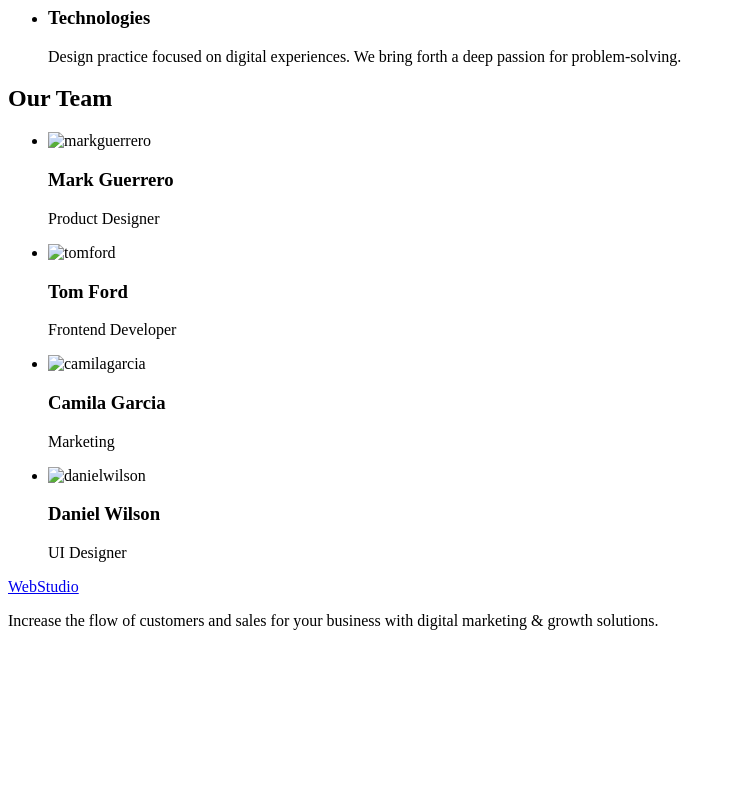
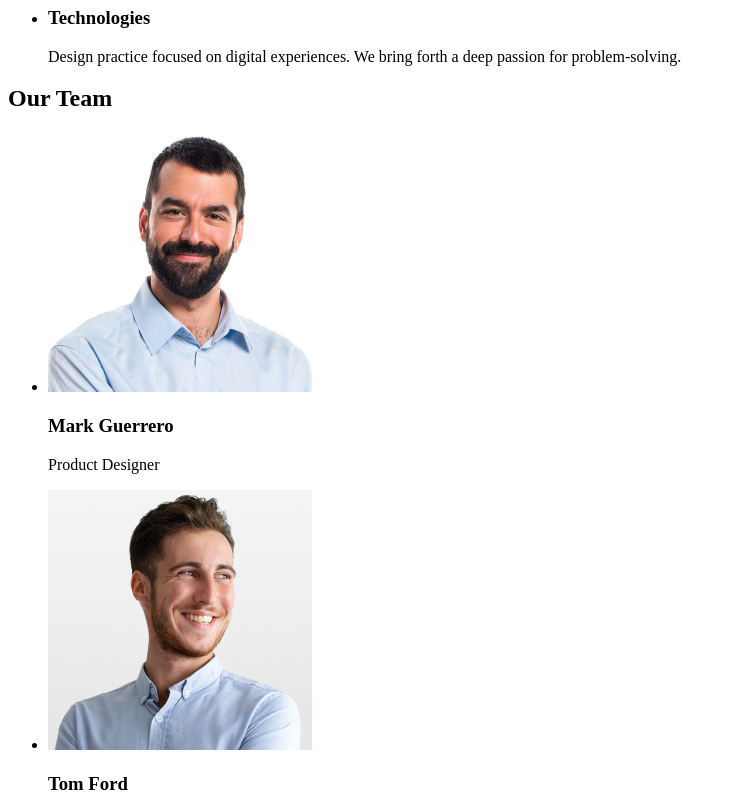
Before and after one commit to YarosTs8191/goit-markup-hw-01, a plain HTML site: page index.html in a window 1280 px wide. Shown: the part 480-1280 px from the top of the page, without its empty margins (0-736 px from the left). Before the commit the page ends 1126 px from the top, so only its background shows below. Drawn offline with Linux system fonts and the light colour scheme.

Commit message:
Cheinge photos

```diff
--- a/index.html
+++ b/index.html
@@ -69,40 +69,32 @@
         <ul>
           <li>
             <img
-              src="./images/markguerrero.jpg.jpg"
-              alt="markguerrero"
+              src="./images/Mark Guerrero.jpg"
+              alt="Mark Guerrero"
               width="264"
-              height="260"
             />
             <h3>Mark Guerrero</h3>
             <p>Product Designer</p>
           </li>
           <li>
-            <img
-              src="./images/tomford.jpg.jpg"
-              alt="tomford"
-              width="264"
-              height="260"
-            />
+            <img src="./images/Tom Ford.jpg" alt="Tom Ford" width="264" />
             <h3>Tom Ford</h3>
             <p>Frontend Developer</p>
           </li>
           <li>
             <img
-              src="./images/camilagarcia.jpg.jpg"
-              alt="camilagarcia"
+              src="./images/Camila Garcia.jpg"
+              alt="Camila Garcia"
               width="264"
-              height="260"
             />
             <h3>Camila Garcia</h3>
             <p>Marketing</p>
           </li>
           <li>
             <img
-              src="./images/danielwilson.jpg.jpg"
-              alt="danielwilson"
+              src="./images/Daniel Wilson.jpg"
+              alt="Daniel Wilson"
               width="264"
-              height="260"
             />
             <h3>Daniel Wilson</h3>
             <p>UI Designer</p>
```
Also changed, not shown: images/Camila Garcia.jpg (renamed from img/images/camilagarcia.jpg.jpg), images/Daniel Wilson.jpg (renamed from img/images/danielwilson.jpg.jpg), images/Mark Guerrero.jpg (renamed from img/images/markguerrero.jpg.jpg), images/Tom Ford.jpg (renamed from img/images/tomford.jpg.jpg), img/images/codding.jpg.jpg (deleted), img/images/pages.jpg.jpg (deleted), img/images/testing.jpg.jpg (deleted).
